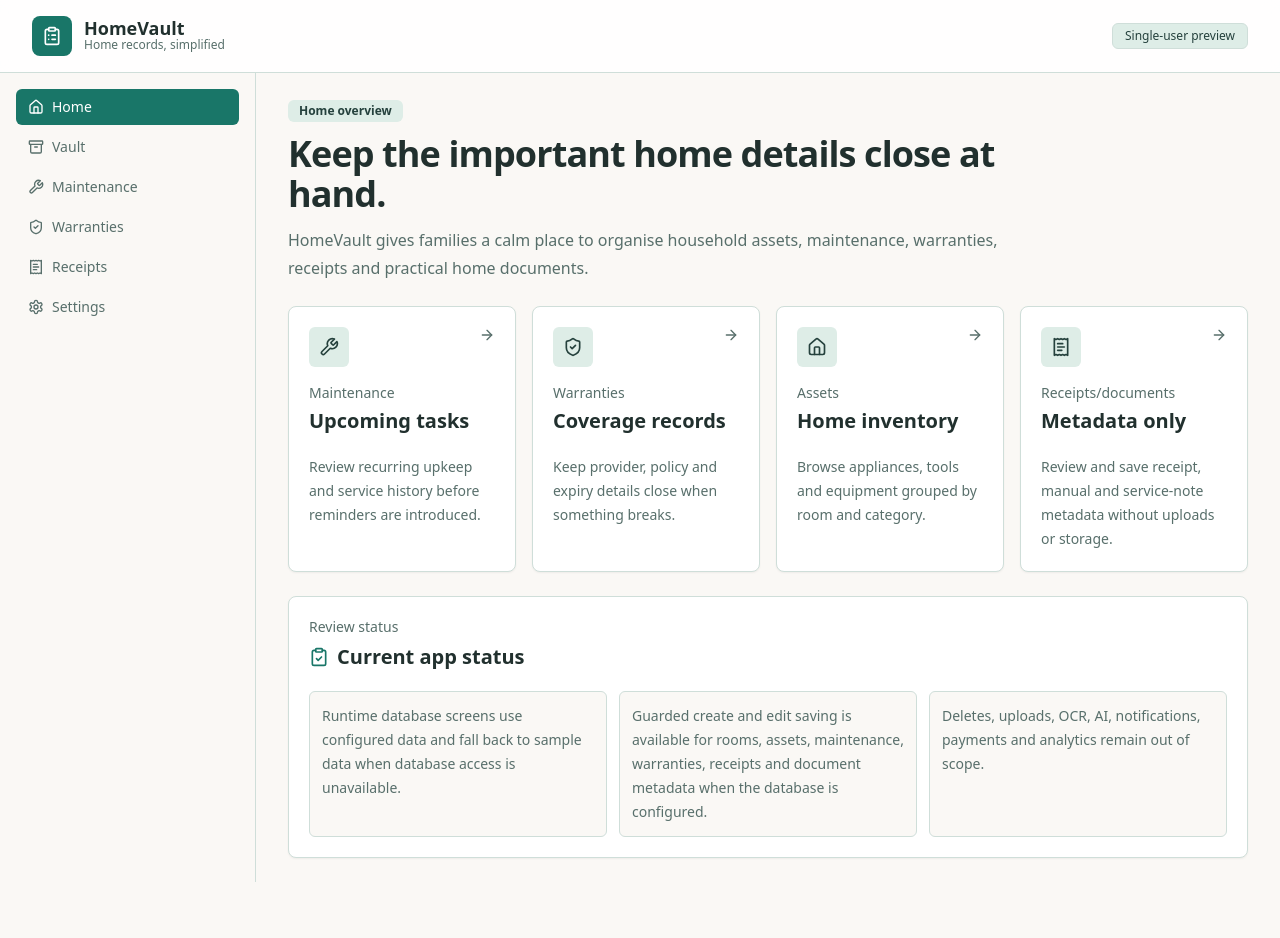
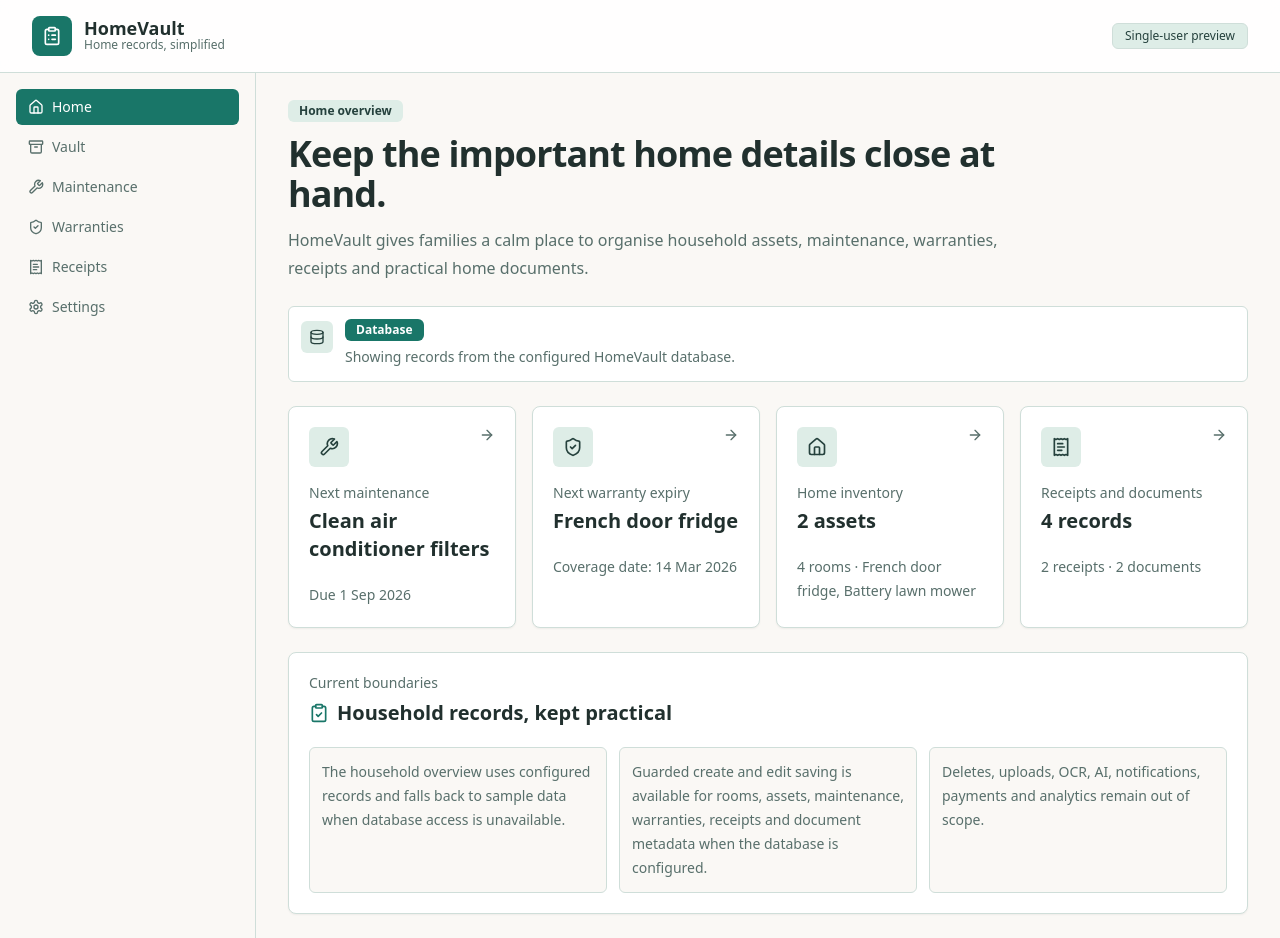
Before and after one commit to LatinMaestro/HomeVault, a Next.js app: page / in a window 1280 px wide. Before the commit the page ends 882 px from the top, so only its background shows below. Built offline with nearby package versions, Linux system fonts and the light colour scheme; no server answers; the database is empty.

Commit message:
Turn Home into a household data snapshot

```diff
--- a/src/app/page.tsx
+++ b/src/app/page.tsx
@@ -2,47 +2,69 @@ import Link from "next/link";
 import { ArrowRight, ClipboardCheck, Home, ReceiptText, ShieldCheck, Wrench } from "lucide-react";
 
 import { AppShell } from "@/components/app-shell";
+import { DataSourceNote } from "@/components/data-source-note";
 import { Badge } from "@/components/ui/badge";
 import { Card, CardContent, CardDescription, CardHeader, CardTitle } from "@/components/ui/card";
+import { getHomeDashboard } from "@/lib/home-data";
+
+const reviewNotes = [
+  "The household overview uses configured records and falls back to sample data when database access is unavailable.",
+  "Guarded create and edit saving is available for rooms, assets, maintenance, warranties, receipts and document metadata when the database is configured.",
+  "Deletes, uploads, OCR, AI, notifications, payments and analytics remain out of scope.",
+];
+
+export const dynamic = "force-dynamic";
+
+export default async function HomePage() {
+  const dashboard = await getHomeDashboard();
+  const {
+    assetCount,
+    assetNames,
+    documentCount,
+    nextTask,
+    nextWarranty,
+    receiptCount,
+    roomCount,
+  } = dashboard.data;
 
   const dashboardCards = [
     {
-    title: "Maintenance",
-    value: "Upcoming tasks",
-    detail: "Review recurring upkeep and service history before reminders are introduced.",
-    href: "/maintenance",
+      title: "Next maintenance",
+      value: nextTask?.title ?? "No tasks yet",
+      detail: nextTask?.nextDueDate
+        ? `Due ${nextTask.nextDueDate}`
+        : "Add a due date when the next maintenance task is ready.",
+      href: nextTask ? `/maintenance/${nextTask.id}` : "/maintenance",
       icon: Wrench,
     },
     {
-    title: "Warranties",
-    value: "Coverage records",
-    detail: "Keep provider, policy and expiry details close when something breaks.",
-    href: "/warranties",
+      title: "Next warranty expiry",
+      value: nextWarranty?.assetName ?? "No warranties yet",
+      detail: nextWarranty?.expiresAt
+        ? `Coverage date: ${nextWarranty.expiresAt}`
+        : "Keep warranty metadata linked to the relevant household asset.",
+      href: nextWarranty ? `/warranties/${nextWarranty.id}` : "/warranties",
       icon: ShieldCheck,
     },
     {
-    title: "Assets",
-    value: "Home inventory",
-    detail: "Browse appliances, tools and equipment grouped by room and category.",
+      title: "Home inventory",
+      value: `${assetCount} ${assetCount === 1 ? "asset" : "assets"}`,
+      detail:
+        assetNames.length > 0
+          ? `${roomCount} ${roomCount === 1 ? "room" : "rooms"} · ${assetNames.join(", ")}`
+          : `${roomCount} ${roomCount === 1 ? "room" : "rooms"} ready for household records.`,
       href: "/vault/assets",
       icon: Home,
     },
     {
-    title: "Receipts/documents",
-    value: "Metadata only",
-    detail: "Review and save receipt, manual and service-note metadata without uploads or storage.",
+      title: "Receipts and documents",
+      value: `${receiptCount + documentCount} ${receiptCount + documentCount === 1 ? "record" : "records"}`,
+      detail: `${receiptCount} ${receiptCount === 1 ? "receipt" : "receipts"} · ${documentCount} ${documentCount === 1 ? "document" : "documents"}`,
       href: "/receipts",
       icon: ReceiptText,
     },
   ];
 
-const reviewNotes = [
-  "Runtime database screens use configured data and fall back to sample data when database access is unavailable.",
-  "Guarded create and edit saving is available for rooms, assets, maintenance, warranties, receipts and document metadata when the database is configured.",
-  "Deletes, uploads, OCR, AI, notifications, payments and analytics remain out of scope.",
-];
-
-export default function HomePage() {
   return (
     <AppShell activeSection="Home">
       <section className="space-y-6">
@@ -58,6 +80,8 @@ export default function HomePage() {
             </p>
           </div>
         </div>
+
+        <DataSourceNote source={dashboard.source} />
 
         <div className="grid gap-4 sm:grid-cols-2 xl:grid-cols-4">
           {dashboardCards.map((card) => {
@@ -88,10 +112,10 @@ export default function HomePage() {
 
         <Card>
           <CardHeader>
-            <CardDescription>Review status</CardDescription>
+            <CardDescription>Current boundaries</CardDescription>
             <CardTitle className="flex items-center gap-2 text-xl">
               <ClipboardCheck className="h-5 w-5 text-primary" aria-hidden="true" />
-              Current app status
+              Household records, kept practical
             </CardTitle>
           </CardHeader>
           <CardContent>
```
Lines whose indentation alone changed are shown as unchanged.
